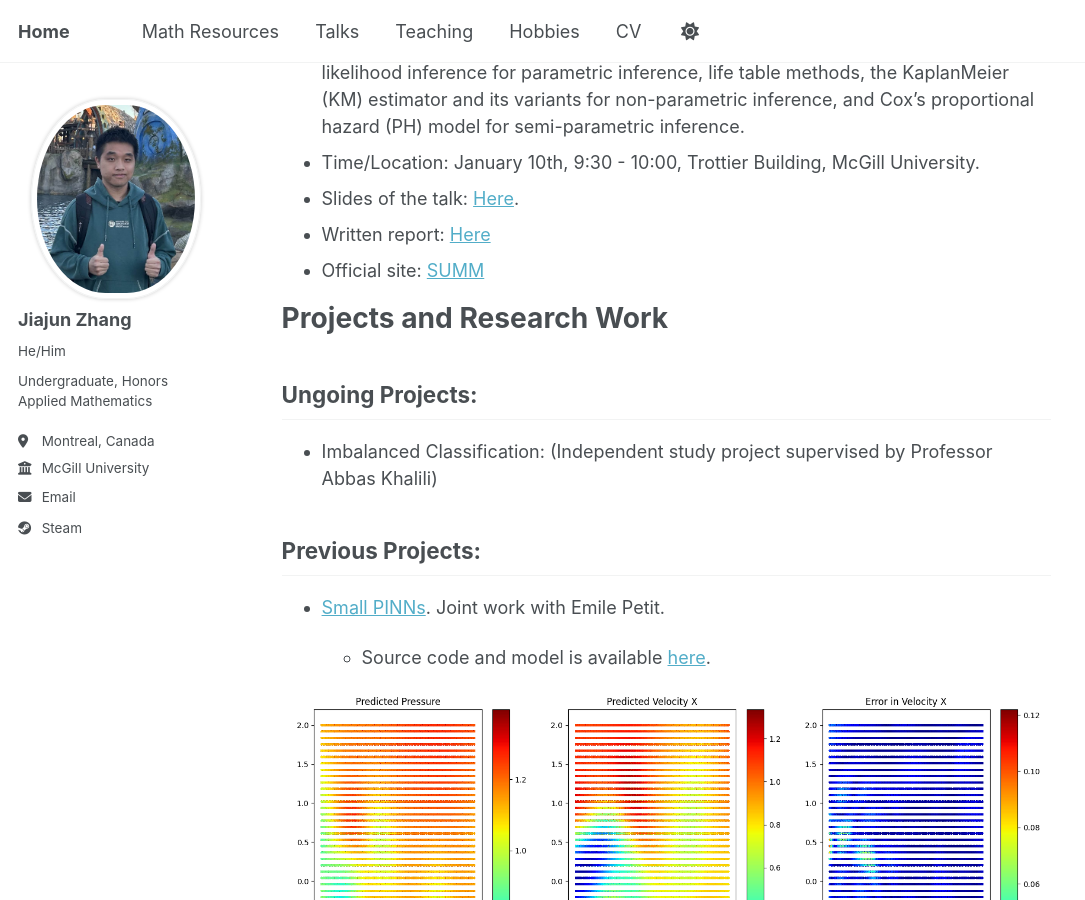
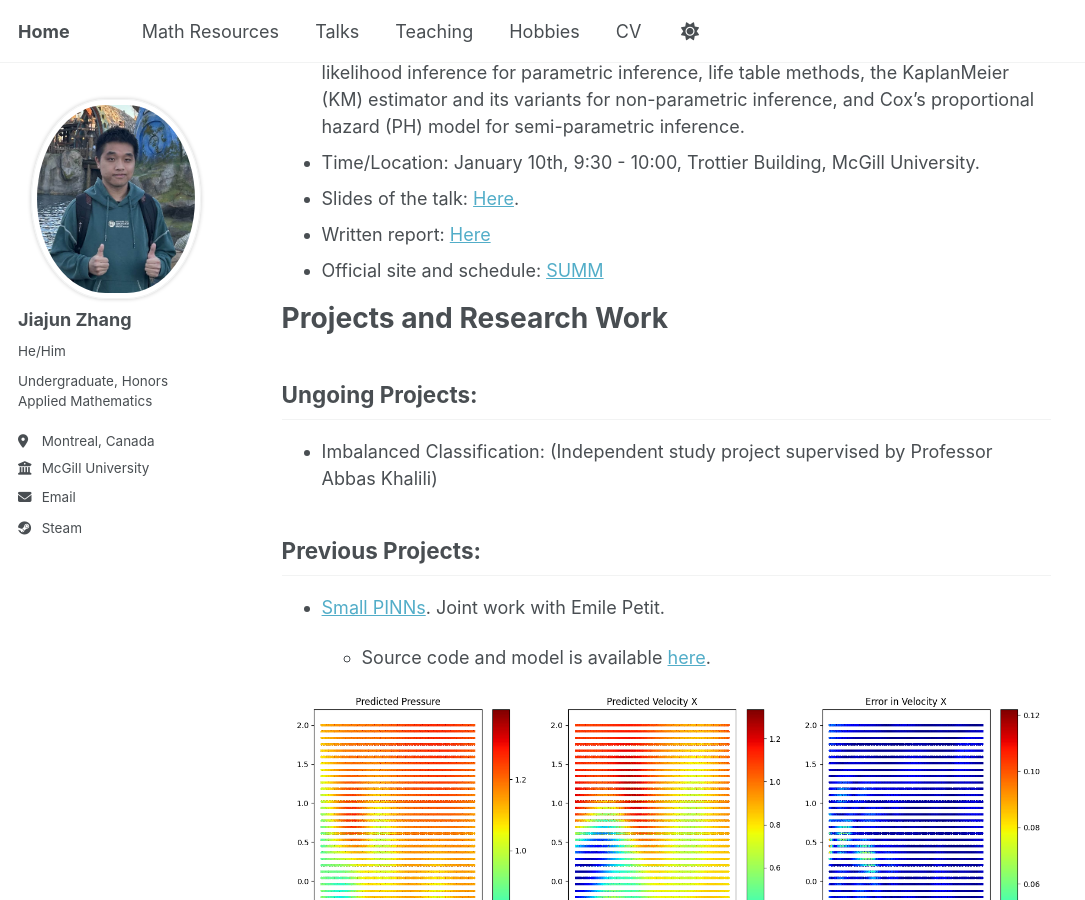
Before and after one commit to JohanssonRein/JohanssonRein.github.io, a Jekyll site: the page built from _pages/about.md, in a window 1280 px wide and 900 px high, scrolled down 965 px. Shown: the whole window, without its empty margins (0-1085 px from the left). Built offline with Jekyll 4.4.1, drawn with Linux system fonts in a browser that asks for light colours.

Commit message:
Update about.md

```diff
--- a/_pages/about.md
+++ b/_pages/about.md
@@ -28,7 +28,7 @@ for semi-parametric inference.
    * Time/Location: January 10th, 9:30 - 10:00, Trottier Building, McGill University.
    * Slides of the talk: [Here](/files/Statistical_Inference_for_Survival_Data_Talk.pdf).
    * Written report: [Here](/files/Statistical_Inference_for_Survival_Data.pdf)
-   * Official site: [SUMM](https://www.summ.xyz/en/index.html)
+   * Official site and schedule: [SUMM](https://www.summ.xyz/en/index.html)
 
 # Projects and Research Work
 
```
